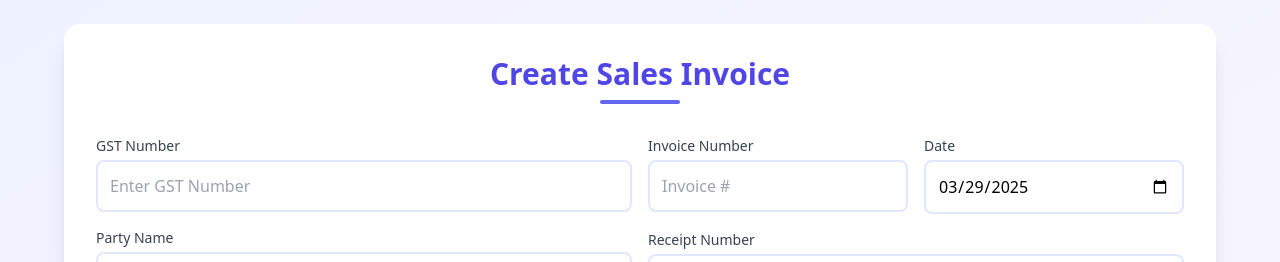
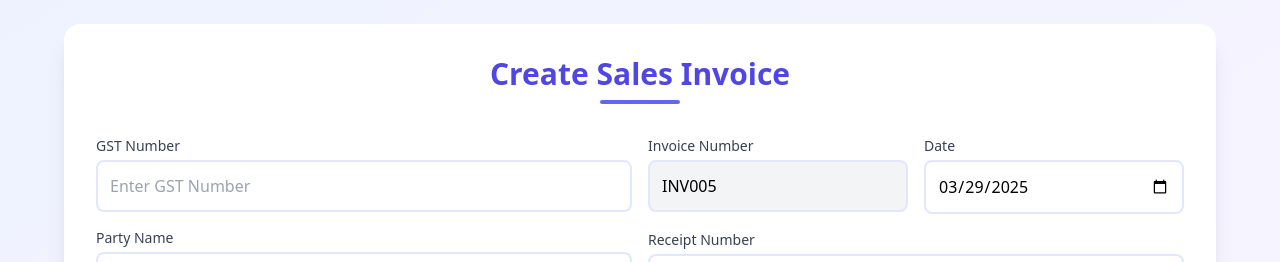
Before and after one commit to subhamoy222/inventory-frontent, a React (Create React App) app: page /sell-bill in a window 1280 px wide. Shown: the top 262 px of the page. Built offline with nearby package versions, Linux system fonts and the light colour scheme.

Commit message:
chnages in invoice number

```diff
--- a/src/components/SellBillForm.js
+++ b/src/components/SellBillForm.js
@@ -335,10 +335,6 @@
 import React, { useState, useEffect, useCallback, useReducer } from "react";
 import jsPDF from "jspdf";
 
-
-
-
-///sadsnfkjfbadfbdmnfbdsm
 // Custom hook for managing items
 const useItems = (initialGstNumber) => {
   // Initial state
@@ -429,13 +425,36 @@ const useItems = (initialGstNumber) => {
 
 const SellBillForm = () => {
   const [sellDetails, setSellDetails] = useState({
-    saleInvoiceNumber: "",
+    saleInvoiceNumber: "INV005",
     date: new Date().toISOString().split("T")[0],
     receiptNumber: "",
     partyName: "",
     email: "",
     gstNumber: "",
   });
+
+  // Add state for tracking last invoice number
+  const [lastInvoiceNumber, setLastInvoiceNumber] = useState(5);
+
+  // Function to generate next invoice number
+  const generateNextInvoiceNumber = () => {
+    const nextNumber = lastInvoiceNumber + 1;
+    setLastInvoiceNumber(nextNumber);
+    return `INV${String(nextNumber).padStart(3, '0')}`;
+  };
+
+  // Reset function to also handle invoice number generation
+  const resetForm = () => {
+    setSellDetails(prev => ({
+      ...prev,
+      saleInvoiceNumber: generateNextInvoiceNumber(),
+      receiptNumber: "",
+      partyName: "",
+      email: "",
+      gstNumber: "",
+      date: new Date().toISOString().split("T")[0],
+    }));
+  };
 
   const [message, setMessage] = useState("");
   const [loading, setLoading] = useState(false);
@@ -572,6 +591,13 @@ const SellBillForm = () => {
     }
   };
 
+  const handleDetailsChange = (event) => {
+    const { name, value } = event.target;
+    // Prevent changing invoice number
+    if (name === 'saleInvoiceNumber') return;
+    setSellDetails({ ...sellDetails, [name]: value });
+  };
+
   // Handle autocomplete selection
   const handleAutocompleteSelect = (itemName) => {
     if (activeItemIndex !== null) {
@@ -591,11 +617,6 @@ const SellBillForm = () => {
       document.removeEventListener('click', handleClickOutside);
     };
   }, []);
-
-  const handleDetailsChange = (event) => {
-    const { name, value } = event.target;
-    setSellDetails({ ...sellDetails, [name]: value });
-  };
 
   const generatePDF = () => {
     const doc = new jsPDF();
@@ -690,14 +711,7 @@ const SellBillForm = () => {
         setMessage("Invoice created successfully!");
         generatePDF();
         resetItems();
-        setSellDetails({
-          saleInvoiceNumber: "",
-          date: new Date().toISOString().split("T")[0],
-          receiptNumber: "",
-          partyName: "",
-          email: "",
-          gstNumber: "",
-        });
+        resetForm(); // Use the new reset function
       } else {
         setMessage(responseData.message || "Failed to create invoice");
       }
@@ -750,10 +764,9 @@ const SellBillForm = () => {
                 <input
                   type="text"
                   name="saleInvoiceNumber"
-                  placeholder="Invoice #"
-                  className="rounded-lg border-2 border-indigo-100 focus:border-indigo-500 focus:ring-2 focus:ring-indigo-200 p-3 transition-colors"
                   value={sellDetails.saleInvoiceNumber}
-                  onChange={handleDetailsChange}
+                  className="rounded-lg border-2 border-indigo-100 bg-gray-100 p-3 transition-colors"
+                  readOnly
                 />
               </div>
               <div className="flex flex-col">
```
